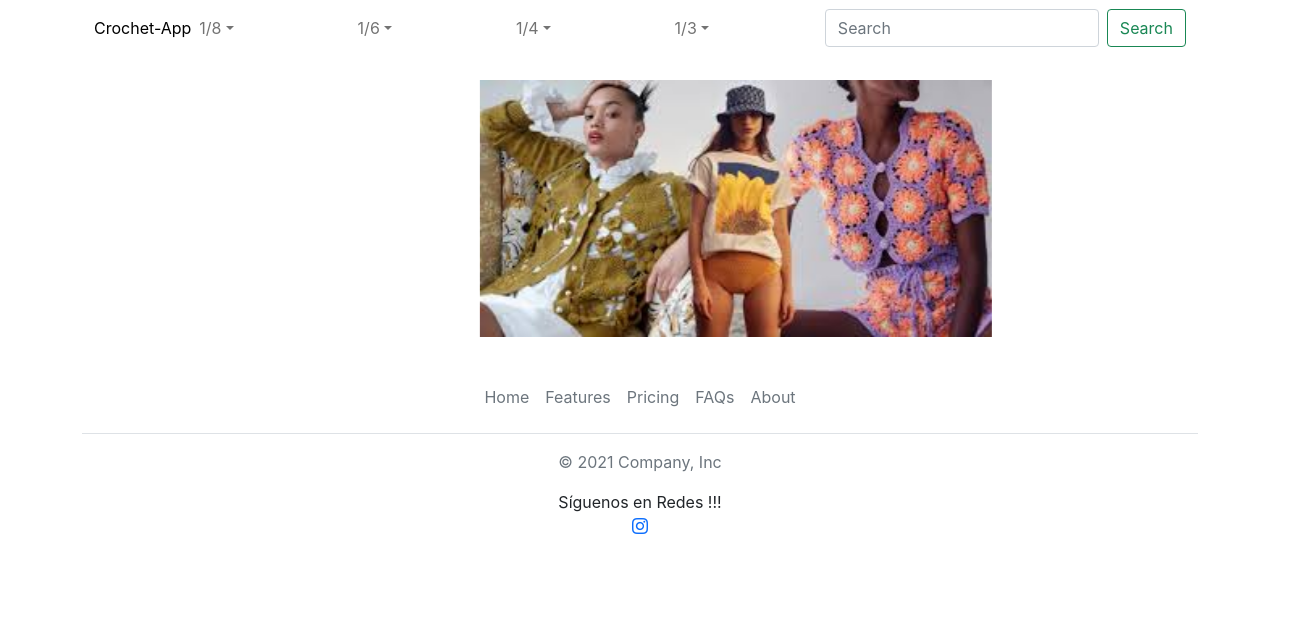
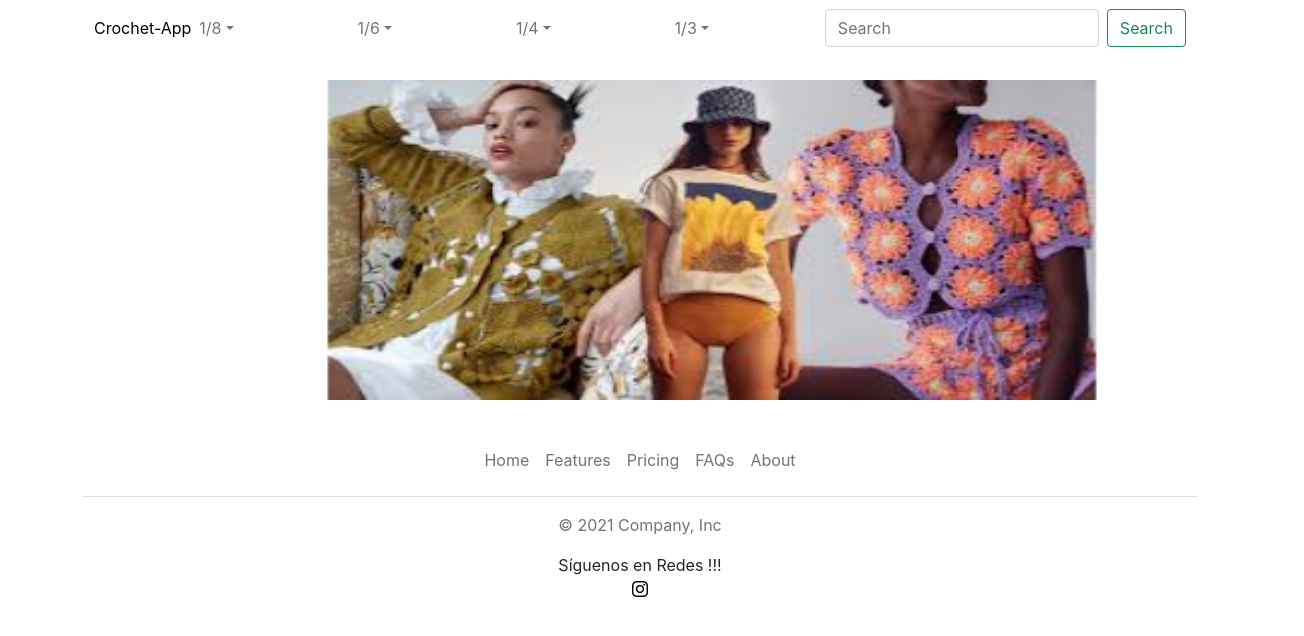
Before and after one commit to Bianca-Crochet/crochet-front, a React (Create React App) app in the folder app/: page / in a window 1280 px wide. Shown: the top 636 px of the page, 1304 px wide, since content can reach past the window. Built offline with nearby package versions, Linux system fonts and the light colour scheme.

Commit message:
Fixed Carousel styles

```diff
--- a/app/src/components/Carousel/Carousel.js
+++ b/app/src/components/Carousel/Carousel.js
@@ -11,7 +11,7 @@ const Carousel = () => {
         <>
             <div
                 id='carouselExampleControls'
-                className={`carousel slide m-4 ${classes['carousel']}`}
+                className={`carousel slide mt-4 ${classes['carousel']}`}
                 data-bs-ride='carousel'
             >
                 <div className='carousel-inner'>
--- a/app/src/components/Carousel/carousel.module.css
+++ b/app/src/components/Carousel/carousel.module.css
@@ -1,7 +1,11 @@
 .img-size {
-    width: 40%;
+    width: 60%;
 }
 
 .carousel {
     width: 100%;
 }
+
+.img-size {
+    height: 20rem;
+}
--- a/app/src/components/Footer/footer.module.css
+++ b/app/src/components/Footer/footer.module.css
@@ -4,4 +4,5 @@
 
 .icon {
     text-decoration: none;
+    color: black;
 }
--- a/app/src/components/NavBar/navbar.module.css
+++ b/app/src/components/NavBar/navbar.module.css
@@ -1,6 +1,3 @@
-.navbar {
-}
-
 .title {
     color: black;
     text-decoration: none;
```
